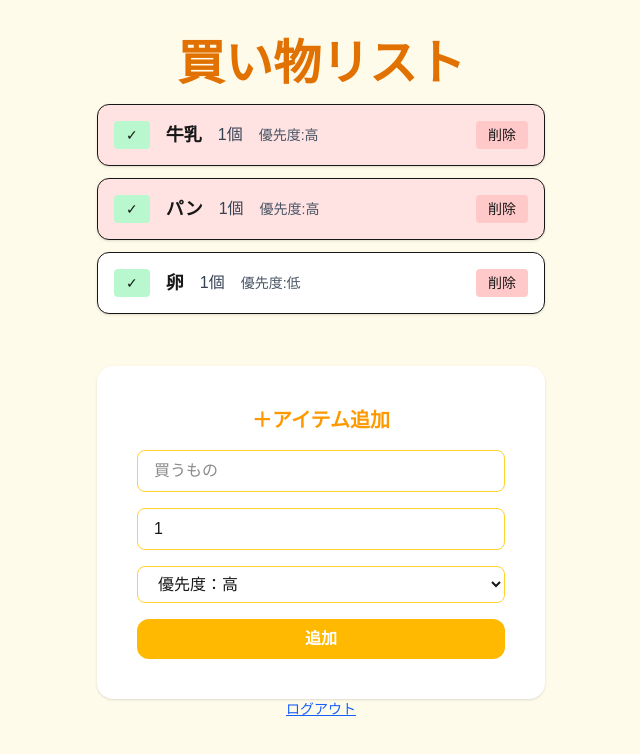
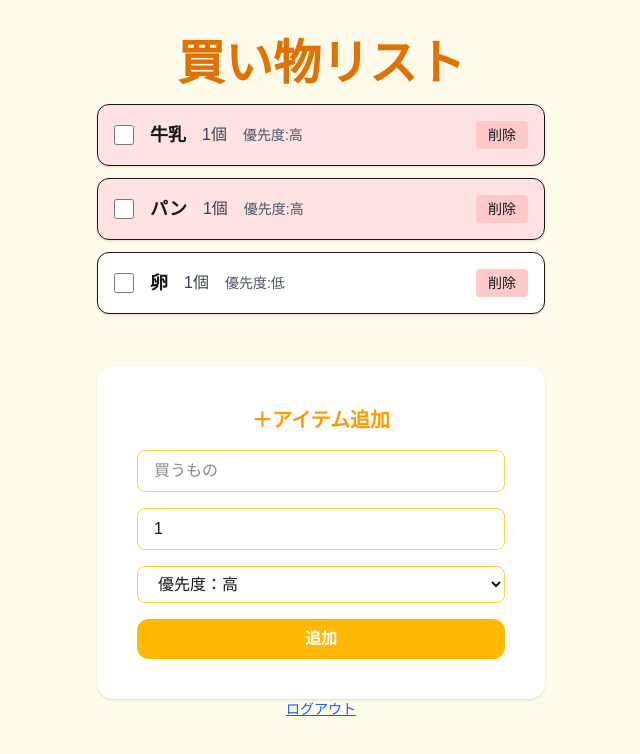
Before and after one commit to moto-2525/shopping-memo-app, a Next.js app in the folder frontend/: page / in a window 1280 px wide. Shown: the top 754 px of the page, without its empty margins (319-959 px from the left). Built offline with nearby package versions, Linux system fonts and the light colour scheme.

Commit message:
チェックボックス修正

```diff
--- a/frontend/components/ShoppingItem.tsx
+++ b/frontend/components/ShoppingItem.tsx
@@ -28,12 +28,12 @@ export default function ShoppingItem({
     >
       {/* 左側にチェックボタン */}
       <div className="flex items-center gap-4">
-        <button
-          onClick={() => onCheck(id)}
-          className="text-sm px-3 py-1 bg-green-200 rounded hover:bg-green-300"
-        >
-          ✓
-        </button>
+        <input
+          type="checkbox"
+          checked={isDone}
+          onChange={() => onCheck(id)}
+          className="w-5 h-5 accent-green-500" // Tailwindで色とサイズ調整
+        />
 
         {/* アイテム情報（横並び） */}
         <div className="flex items-center gap-4">
```
